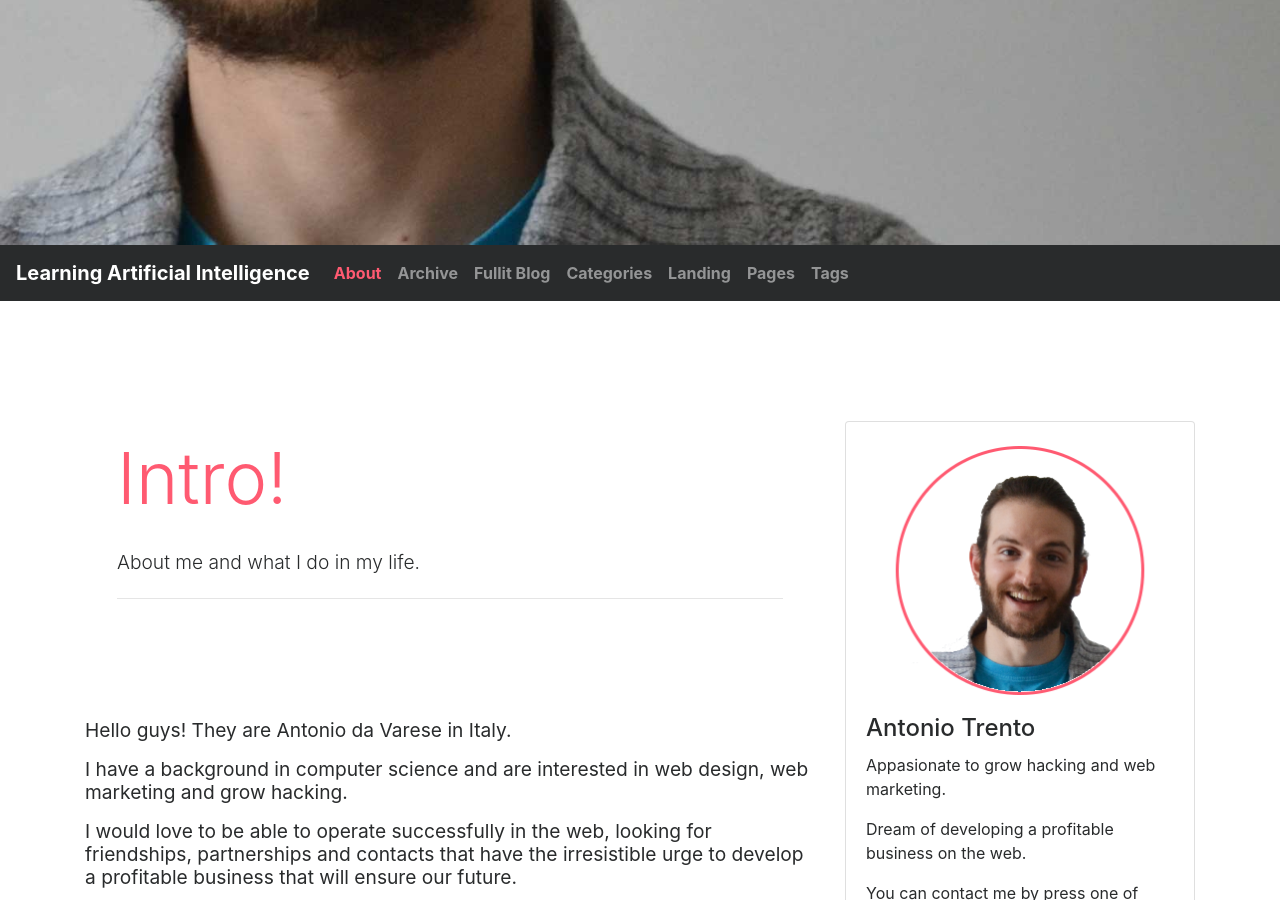
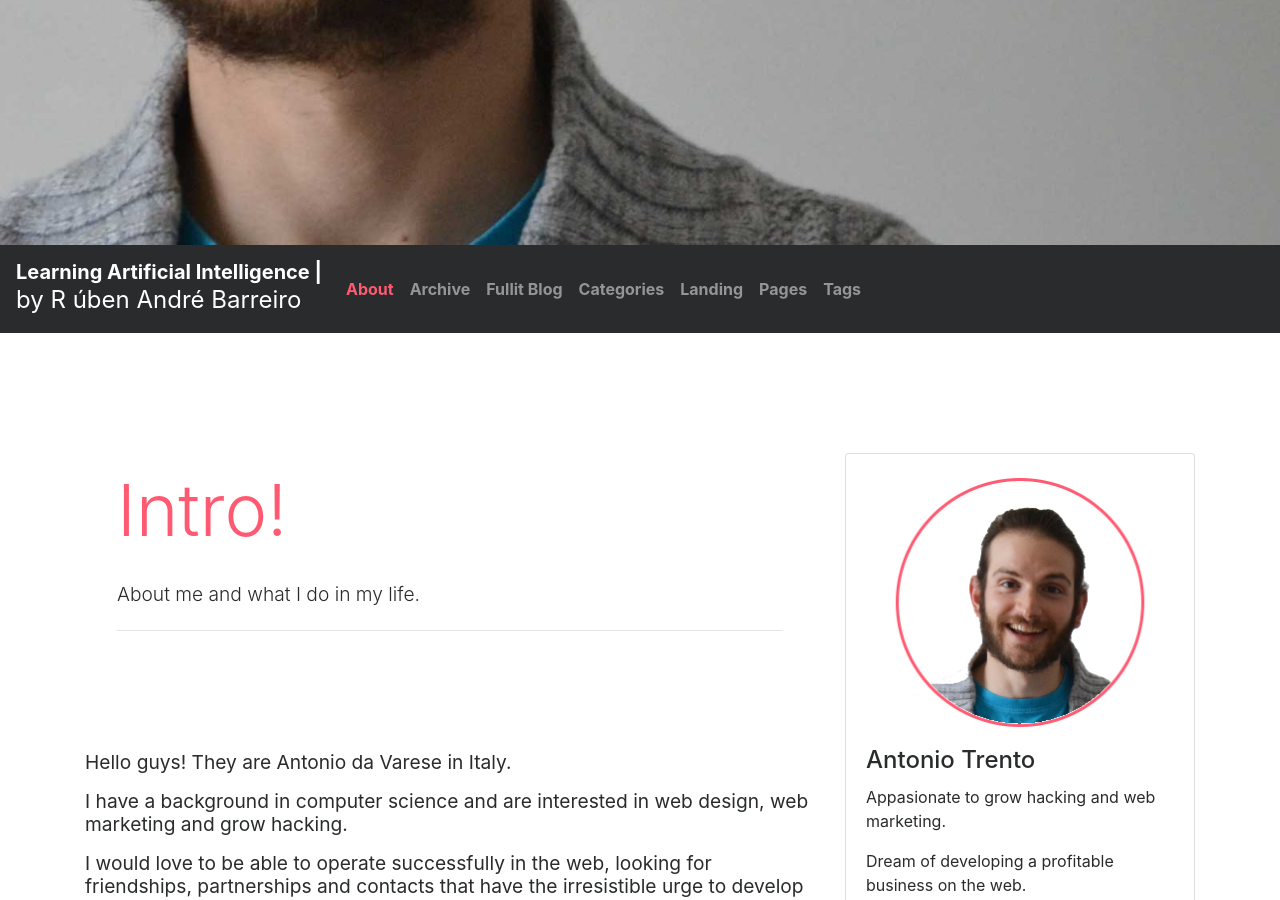
Before and after one commit to learning-artificial-intelligence/learning-artificial-intelligence.github.io, a Jekyll site: the page built from about.html, in a window 1280 px wide and 900 px high, scrolled down 655 px. Built offline with Jekyll 4.4.1, drawn with Linux system fonts in a browser that asks for light colours; nearby versions of some CDN libraries; some web fonts are replaced; comment, search, counter and statistics services are not loaded.

Commit message:
Some minor changes added to Navigation Bar
Some minor changes added to Navigation Bar

```diff
--- a/_includes/themes/bootstrap/nav-bar.html
+++ b/_includes/themes/bootstrap/nav-bar.html
@@ -4,13 +4,15 @@
   <button class="navbar-toggler navbar-toggler-right" type="button" data-toggle="collapse" data-target="#navbarSupportedContent" aria-controls="navbarSupportedContent" aria-expanded="false" aria-label="Toggle navigation">
     <span class="navbar-toggler-icon"></span>
   </button>
-  <a class="navbar-brand" href="{{ BASE_PATH }}">Learning Artificial Intelligence</a>
+  <a class="navbar-brand" href="{{ BASE_PATH }}">
+    Learning Artificial Intelligence | <h4 style="font-weight: normal;"> by R &uacute;ben Andr&eacute; Barreiro</h4>
+  </a>
 
   <div class="collapse navbar-collapse" id="navbarSupportedContent">
     <ul class="navbar-nav mr-auto">
-          {% assign pages_list = site.pages %}
-          {% assign group = 'navigation' %}
-          {% include JB/pages_list %}
+      {% assign pages_list = site.pages %}
+      {% assign group = 'navigation' %}
+      {% include JB/pages_list %}
     </ul>
   </div>
 </nav>
```
